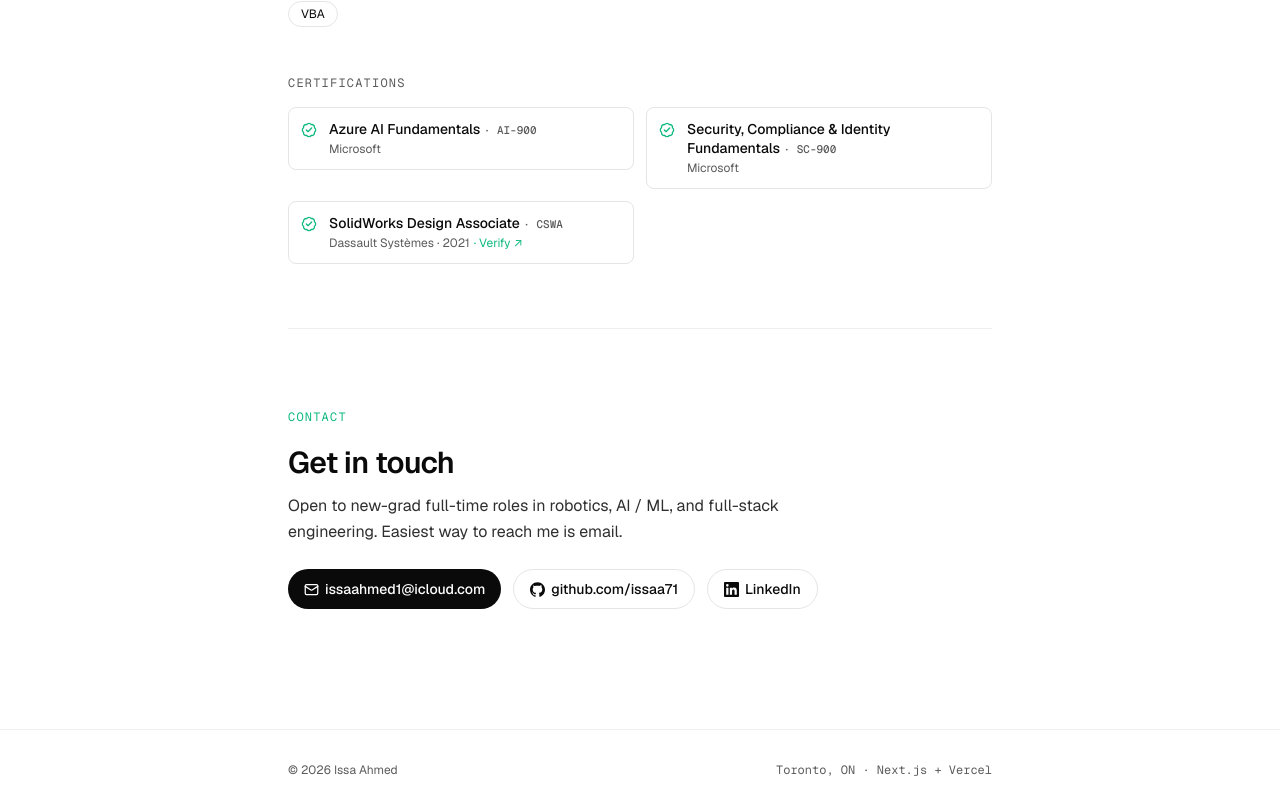
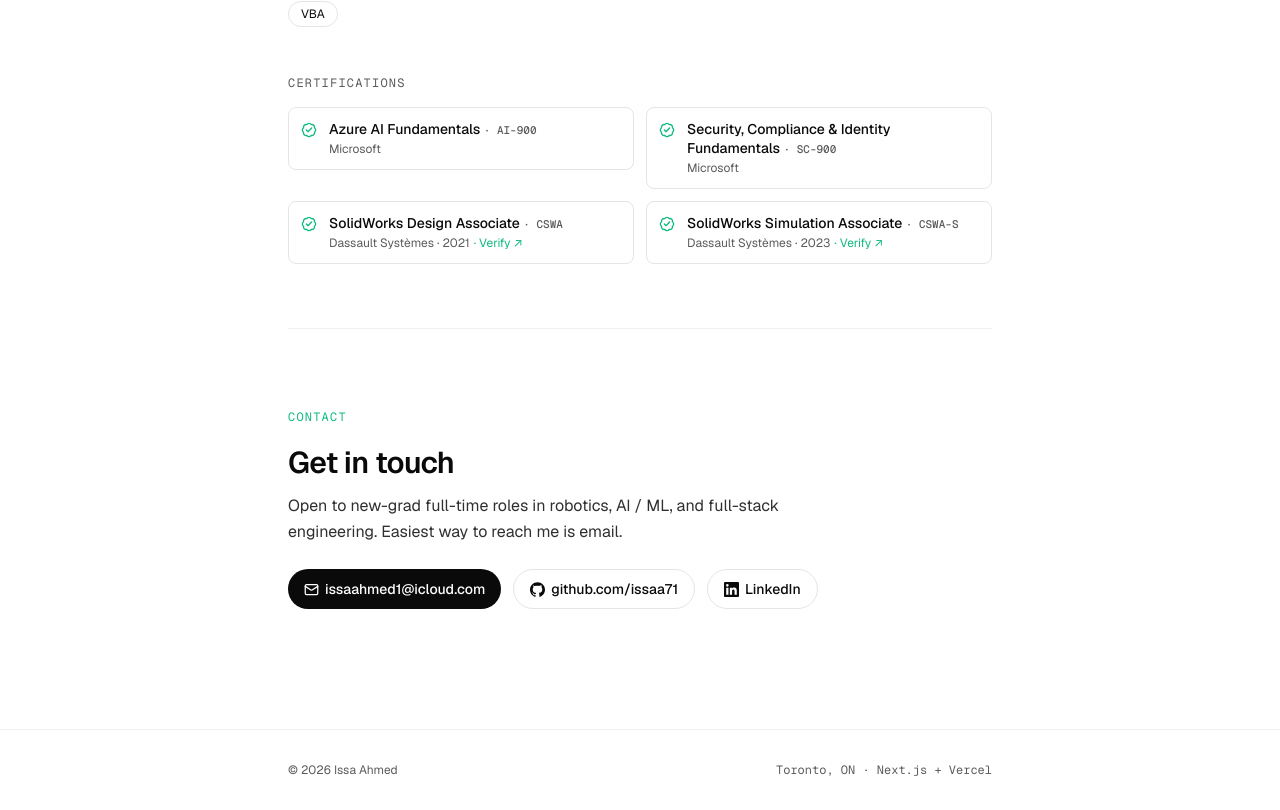
Before and after one commit to issaa71/issaahmed.com, a Next.js app: page / in a window 1280 px wide. Shown: the part 2913-3723 px from the top of the page. Built offline with nearby package versions, Linux system fonts and the light colour scheme.

Commit message:
feat(certs): add SolidWorks Simulation Associate (CSWA-S, 2023)

```diff
--- a/app/page.tsx
+++ b/app/page.tsx
@@ -201,6 +201,13 @@
     issuer: "Dassault Systèmes",
     year: "2021",
     verifyUrl: "https://cv.virtualtester.com/qr/?b=SLDWRKS&i=C-79BYK8QFZ6",
+  },
+  {
+    name: "SolidWorks Simulation Associate",
+    code: "CSWA-S",
+    issuer: "Dassault Systèmes",
+    year: "2023",
+    verifyUrl: "https://cv.virtualtester.com/qr/?b=SLDWRKS&i=C-PY2M54RUNJ",
   },
 ];
 
```
